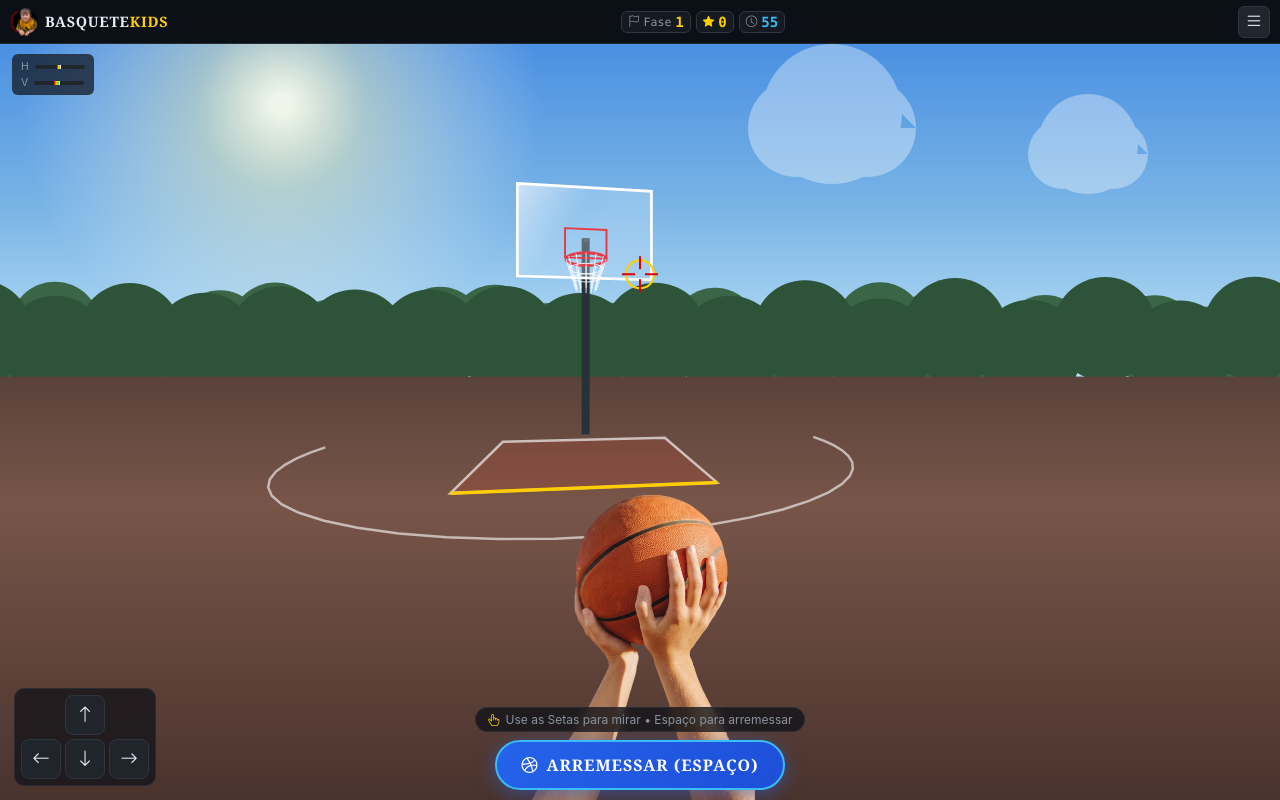
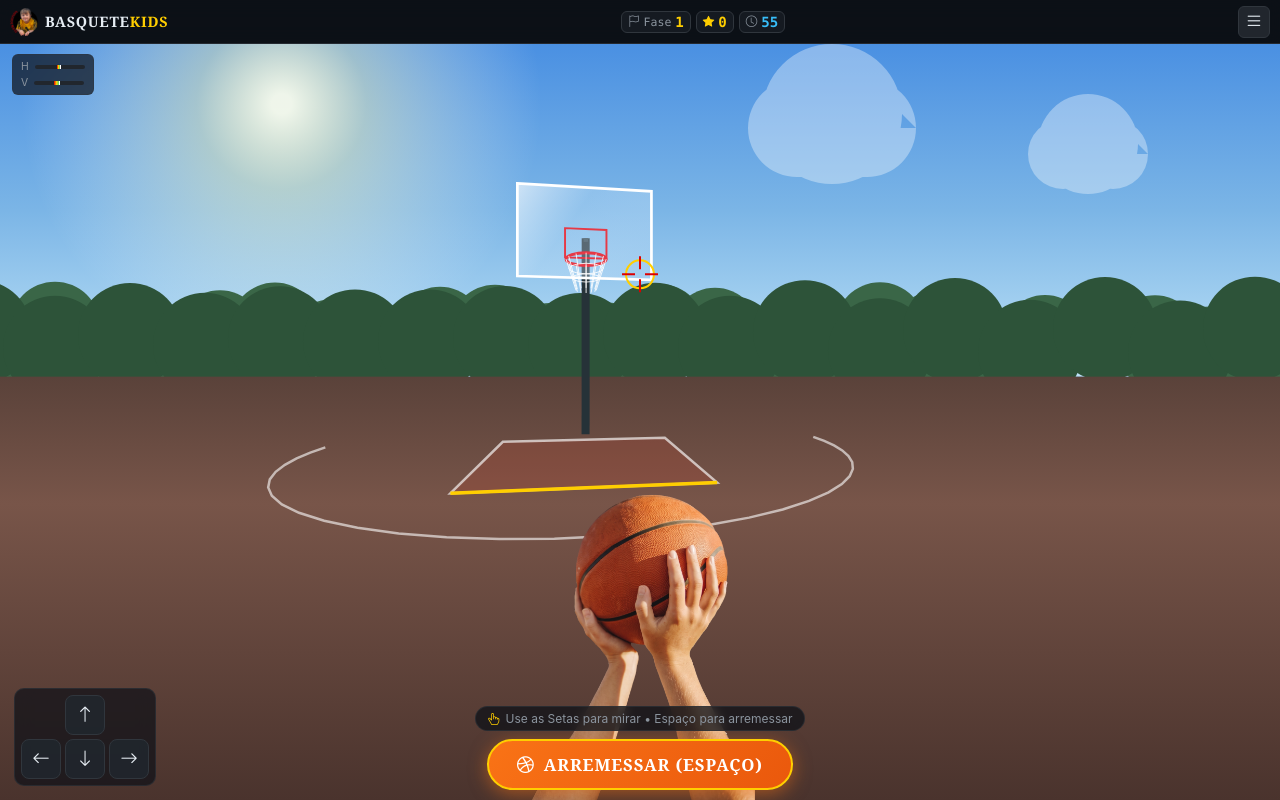
Before and after one commit to patricschurhaus/pedroplay, a plain HTML site: page basquete.html in a window 1280 px wide. Drawn offline with nearby package versions, Linux system fonts and the light colour scheme; animation ran at ten frames a second.

Commit message:
feat(mobile): arraste livre cumulativo, botao ergonomico arremessar e ocultar barras de calibragem

```diff
--- a/basquete.html
+++ b/basquete.html
@@ -361,7 +361,7 @@
       display: block;
     }
 
-    /* Calibrador Sutil no Canto Superior Esquerdo */
+    /* Calibrador Sutil no Canto Superior Esquerdo (Oculto no Mobile) */
     .compact-calib-bars {
       position: absolute;
       top: 10px;
@@ -381,6 +381,12 @@
       z-index: 20;
     }
 
+    @media (max-width: 768px) {
+      .compact-calib-bars {
+        display: none !important;
+      }
+    }
+
     .calib-mini-row {
       display: flex;
       align-items: center;
@@ -506,37 +512,43 @@
 
     .btn-main-shoot {
       pointer-events: auto;
+      border-radius: 50px;
+      padding: 12px 28px;
+      font-family: var(--font-brand);
+      font-size: 1.05rem;
+      font-weight: 700;
+      letter-spacing: 0.05em;
+      text-transform: uppercase;
+      cursor: pointer;
+      display: inline-flex;
+      align-items: center;
+      gap: 9px;
+      transition: all 0.15s ease;
+      white-space: nowrap;
+      user-select: none;
+      -webkit-user-select: none;
+      -webkit-tap-highlight-color: transparent;
+      box-shadow: 0 4px 18px rgba(0, 0, 0, 0.5);
+    }
+
+    .btn-main-shoot.shoot-mode {
+      background: linear-gradient(135deg, #f97316 0%, #ea580c 100%);
+      color: #ffffff;
+      border: 2px solid #ffce00;
+      box-shadow: 0 4px 18px rgba(249, 115, 22, 0.5);
+    }
+
+    .btn-main-shoot.reload-mode {
       background: linear-gradient(135deg, #2563eb 0%, #1d4ed8 100%);
       color: #ffffff;
       border: 2px solid #38bdf8;
-      border-radius: 50px;
-      padding: 12px 24px;
-      font-family: var(--font-brand);
-      font-size: 1rem;
-      font-weight: 700;
-      letter-spacing: 0.06em;
-      text-transform: uppercase;
       box-shadow: 0 4px 18px rgba(37, 99, 235, 0.5);
-      cursor: pointer;
-      display: none; /* No mobile durante a mira fica oculto; surge na nova jogada */
-      align-items: center;
-      gap: 8px;
-      transition: all 0.15s ease;
-      white-space: nowrap;
     }
 
     .btn-main-shoot:hover,
     .btn-main-shoot:active {
       transform: scale(1.04);
-      box-shadow: 0 6px 22px rgba(56, 189, 248, 0.65);
-      border-color: #ffffff;
-    }
-
-    /* No desktop, o botão pode ficar visível se o jogador quiser clicar */
-    @media (min-width: 769px) {
-      .btn-main-shoot {
-        display: inline-flex;
-      }
+      filter: brightness(1.1);
     }
 
     /* Popups Flutuantes */
@@ -775,10 +787,10 @@
 
     <!-- Controles na Base da Tela (100% Mobile-First) -->
     <div class="mobile-bottom-hud">
-      <!-- Dica de Toque Flutuante (Some durante o voo da bola) -->
+      <!-- Dica de Toque Flutuante -->
       <div class="touch-hint-pill" id="touchHintPill">
         <i class="bi bi-hand-index-thumb"></i>
-        <span id="touchHintText">Arraste para mirar &bull; Solte para arremessar</span>
+        <span id="touchHintText">Arraste para mirar &bull; Toque em Arremessar</span>
       </div>
 
       <!-- D-Pad Visível APENAS em Desktop -->
@@ -791,11 +803,11 @@
         <button class="dpad-btn" id="dpadRight" title="Calibrar para direita"><i class="bi bi-arrow-right"></i></button>
       </div>
 
-      <!-- Botão Centralizado na Base (Aparece para Nova Jogada ou Desktop) -->
+      <!-- Botão Ergonômico de Arremesso / Nova Jogada -->
       <div class="btn-action-container">
-        <button class="btn-main-shoot" id="btnMainShoot" aria-label="Ação do jogo">
-          <i class="bi bi-arrow-clockwise" id="actionIcon"></i>
-          <span id="actionBtnText">Nova Jogada</span>
+        <button class="btn-main-shoot shoot-mode" id="btnMainShoot" aria-label="Ação do jogo">
+          <i class="bi bi-dribbble" id="actionIcon"></i>
+          <span id="actionBtnText">Arremessar</span>
         </button>
       </div>
     </div>
@@ -1393,7 +1405,8 @@
          4. Controles Mobile por Toque Nativo:
          - Arrastar dedo para a esquerda -> tabela vai para a direita
          - Arrastar dedo para a direita -> tabela vai para a esquerda
-         - Soltar o dedo da tela -> Dispara o arremesso!
+         - Arraste livre cumulativo (pode tirar o dedo e puxar de novo para girar mais)
+         - O arremesso é acionado no botão ergonômico "ARREMESSAR"
          ========================================================================== */
       setupTouchControls() {
         const arena = document.getElementById('arena');
@@ -1413,12 +1426,13 @@
           this.touchState.active = true;
           this.touchState.startX = touch.clientX;
           this.touchState.startY = touch.clientY;
+          // Guarda a calibragem atual como ponto de partida (arraste cumulativo!)
           this.touchState.startCalibX = this.calibX;
           this.touchState.startCalibY = this.calibY;
           this.touchState.startTime = performance.now();
           this.touchState.moved = false;
 
-          // Esconde a pílula de dica ao começar o toque
+          // Esconde sutilmente a pílula de dica ao começar o toque
           this.dom.touchHintPill.style.opacity = '0.35';
         }, { passive: true });
 
@@ -1433,11 +1447,11 @@
             this.touchState.moved = true;
           }
 
-          // Sensibilidade do arraste:
+          // Sensibilidade do arraste aprimorada e fluida:
           // Arrastar para a esquerda (deltaX < 0) -> diminui calibX -> mira vira para a esquerda -> tabela vai para a direita!
           // Arrastar para a direita (deltaX > 0) -> aumenta calibX -> mira vira para a direita -> tabela vai para a esquerda!
-          const sensitivityX = 0.38;
-          const sensitivityY = 0.38;
+          const sensitivityX = 0.52;
+          const sensitivityY = 0.45;
 
           this.calibX = Math.max(-60, Math.min(60, this.touchState.startCalibX + deltaX * sensitivityX));
           // Arrastar para cima (deltaY < 0) -> aumenta elevação (sobe a trajetória)
@@ -1450,11 +1464,7 @@
           if (!this.touchState.active) return;
           this.touchState.active = false;
           this.dom.touchHintPill.style.opacity = '1';
-
-          if (this.playState === 'HOLDING') {
-            // SOLTOU O DEDO DA TELA -> DISPARA O ARREMESSO!
-            this.triggerJumpShoot();
-          }
+          // Arraste livre cumulativo: não dispara ao soltar o dedo!
         };
 
         arena.addEventListener('touchend', endTouch, { passive: true });
@@ -1520,16 +1530,16 @@
         bindDpad('dpadUp', 0, 4.5);
         bindDpad('dpadDown', 0, -4.5);
 
-        // Botão de Nova Jogada / Disparo
-        this.dom.btnMainShoot.addEventListener('click', (e) => {
+        // Botão Ergonômico de Arremesso / Nova Jogada
+        const onActionBtn = (e) => {
+          e.preventDefault();
           e.stopPropagation();
           this.handleSpaceAction();
-        });
+        };
+
+        this.dom.btnMainShoot.addEventListener('click', onActionBtn);
+        this.dom.btnMainShoot.addEventListener('touchend', onActionBtn);
         this.dom.btnMainShoot.addEventListener('touchstart', (e) => e.stopPropagation(), { passive: true });
-        this.dom.btnMainShoot.addEventListener('touchend', (e) => {
-          e.stopPropagation();
-          this.handleSpaceAction();
-        });
 
         // Clique com Mouse no Desktop
         this.canvas.addEventListener('mousedown', (e) => {
@@ -1662,19 +1672,21 @@
           this.dom.touchHintPill.style.display = 'inline-flex';
           this.dom.touchHintText.textContent = isDesktop
             ? 'Use as Setas para mirar • Espaço para arremessar'
-            : 'Arraste para mirar • Solte para arremessar';
-
-          // No mobile durante a mira, o botão fica oculto para não ocupar tela
-          this.dom.btnMainShoot.style.display = isDesktop ? 'inline-flex' : 'none';
+            : 'Arraste para mirar • Toque em Arremessar';
+
+          // Botão ergonômico visível no Desktop e Mobile
+          this.dom.btnMainShoot.style.display = 'inline-flex';
+          this.dom.btnMainShoot.className = 'btn-main-shoot shoot-mode';
           this.dom.actionIcon.className = 'bi bi-dribbble';
           this.dom.actionBtnText.textContent = isDesktop ? 'Arremessar (Espaço)' : 'Arremessar';
         } else if (state === 'IN_FLIGHT') {
           this.dom.touchHintPill.style.display = 'none';
           this.dom.btnMainShoot.style.display = 'none';
         } else if (state === 'WAITING_NEXT') {
-          // Quando a bola termina o arremesso, surge o botão para nova jogada, 100% centralizado!
+          // Quando a bola termina o arremesso, surge o botão para nova jogada
           this.dom.touchHintPill.style.display = 'none';
           this.dom.btnMainShoot.style.display = 'inline-flex';
+          this.dom.btnMainShoot.className = 'btn-main-shoot reload-mode';
           this.dom.actionIcon.className = 'bi bi-arrow-clockwise';
           this.dom.actionBtnText.textContent = isDesktop ? 'Nova Jogada (Espaço)' : 'Nova Jogada';
         }
```
